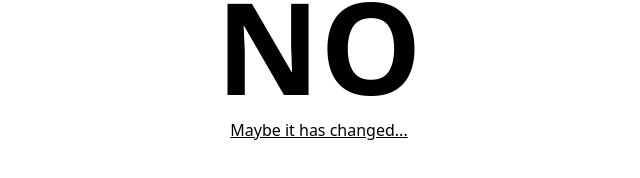
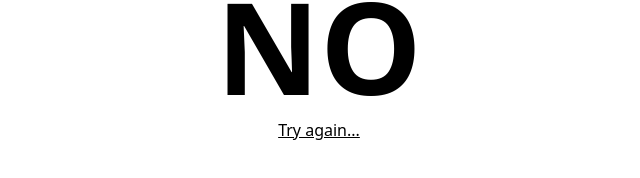
Before and after one commit to sergiovzambelli/isitchristmas, a Next.js app: page / in a window 1280 px wide. Both pictures are taken after a click on the button "Is it Christmas?". Shown: the part 346-524 px from the top of the page, without its empty margins (321-961 px from the left). Built offline with nearby package versions, Linux system fonts and the light colour scheme.

Commit message:
Feature: changed text

```diff
--- a/src/app/page.tsx
+++ b/src/app/page.tsx
@@ -46,7 +46,7 @@ export default function Home() {
               className="underline text-m"
               onClick={() => setShowNo(false)}
             >
-              Maybe it has changed...
+              Try again...
             </button>
           </div>
         ) : null}
```
